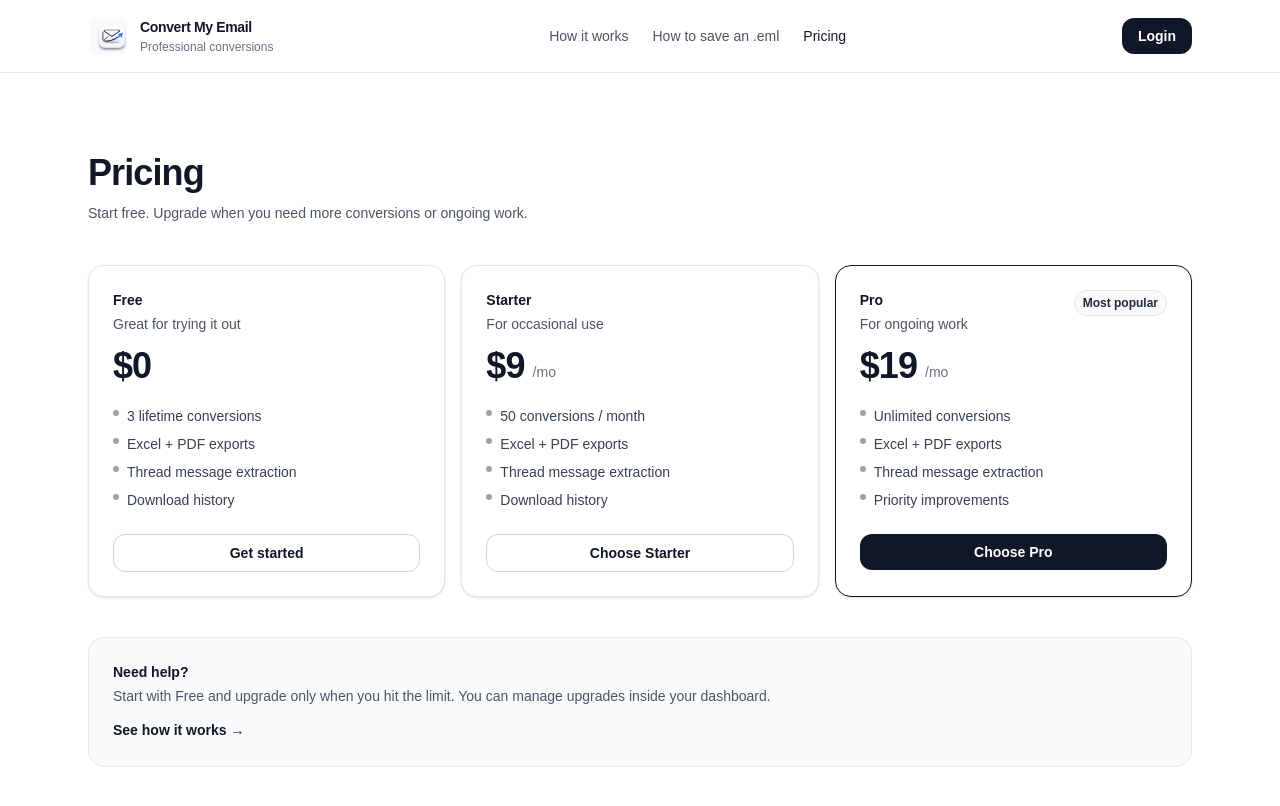
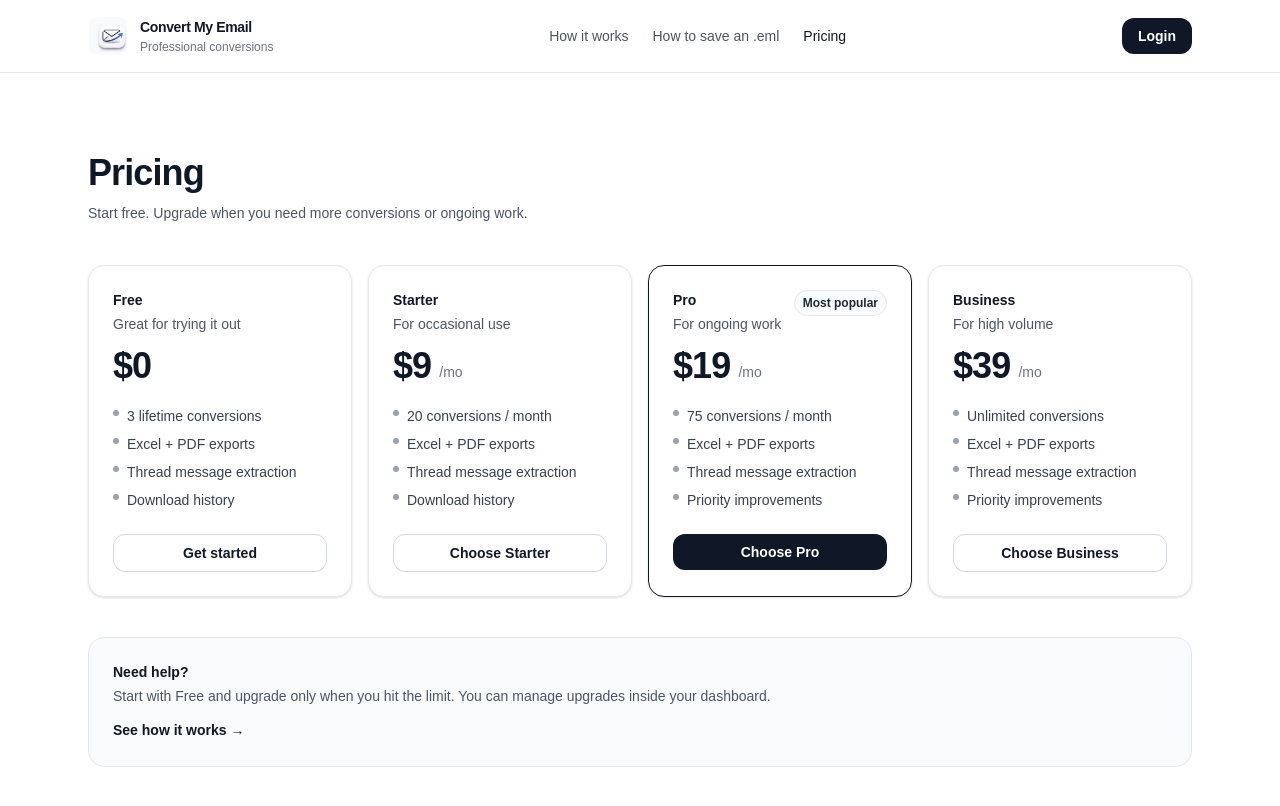
Before and after one commit to convertmyemail/convertmyemail-app, a Next.js app: page /pricing in a window 1280 px wide. Built offline with nearby package versions, Linux system fonts and the light colour scheme.

Commit message:
Stripe checkout route update + env var alignment + business tier support

```diff
--- a/app/api/stripe/checkout/route.ts
+++ b/app/api/stripe/checkout/route.ts
@@ -13,19 +13,35 @@ function siteUrl() {
   return process.env.NEXT_PUBLIC_SITE_URL || "http://localhost:3000";
 }
 
+type PriceKey = "starter" | "pro" | "business";
+
+const PRICE_ID_BY_KEY: Record<PriceKey, string> = {
+  starter: process.env.STRIPE_STARTER_PRICE_ID!,
+  pro: process.env.STRIPE_PRO_PRICE_ID!,
+  business: process.env.STRIPE_BUSINESS_PRICE_ID!,
+};
+
 export async function POST(req: Request) {
   try {
-    const { priceKey } = (await req.json()) as { priceKey: "starter" | "pro" };
+    const { priceKey } = (await req.json()) as { priceKey: PriceKey };
 
-    const priceId =
-      priceKey === "starter"
-        ? process.env.STRIPE_PRICE_STARTER
-        : process.env.STRIPE_PRICE_PRO;
+    if (!priceKey || !(priceKey in PRICE_ID_BY_KEY)) {
+      return NextResponse.json({ error: "Invalid priceKey" }, { status: 400 });
+    }
 
-    if (!priceId) return NextResponse.json({ error: "Missing price id" }, { status: 500 });
+    const priceId = PRICE_ID_BY_KEY[priceKey];
+    if (!priceId) {
+      return NextResponse.json(
+        { error: `Missing price id for ${priceKey}` },
+        { status: 500 }
+      );
+    }
 
-    const cookieStore = await Promise.resolve(cookies() as any);
-    const supabase = createSupabaseServerClient(cookieStore);
+    // Bind cookies to request context (and support cookie-based auth)
+    await cookies();
+
+    // ✅ Your helper returns a Promise and takes 0 args in this codebase
+    const supabase = await createSupabaseServerClient();
 
     const { data: authData, error: authErr } = await supabase.auth.getUser();
     if (authErr || !authData?.user) {
@@ -34,14 +50,19 @@ export async function POST(req: Request) {
 
     const user = authData.user;
 
-    const { data: subRow } = await supabase
+    const { data: subRow, error: subErr } = await supabase
       .from("subscriptions")
       .select("stripe_customer_id")
       .eq("user_id", user.id)
       .maybeSingle();
 
+    if (subErr) {
+      return NextResponse.json({ error: subErr.message }, { status: 500 });
+    }
+
     const session = await stripe.checkout.sessions.create({
       mode: "subscription",
+      payment_method_types: ["card"],
       line_items: [{ price: priceId, quantity: 1 }],
       ...(subRow?.stripe_customer_id ? { customer: subRow.stripe_customer_id } : {}),
       customer_email: subRow?.stripe_customer_id ? undefined : user.email ?? undefined,
@@ -52,6 +73,7 @@ export async function POST(req: Request) {
 
     return NextResponse.json({ url: session.url });
   } catch (e: any) {
+    console.error("[api/stripe/checkout] error:", e);
     return NextResponse.json({ error: e?.message ?? "Stripe error" }, { status: 500 });
   }
 }
--- a/app/components/PricingSection.tsx
+++ b/app/components/PricingSection.tsx
@@ -1,30 +1,39 @@
 import Link from "next/link";
 
 export default function PricingSection({ loginHref }: { loginHref: string }) {
+  const starterRaw = process.env.NEXT_PUBLIC_STARTER_PRICE_DISPLAY || "9";
+  const proRaw = process.env.NEXT_PUBLIC_PRO_PRICE_DISPLAY || "19";
+  const businessRaw = process.env.NEXT_PUBLIC_BUSINESS_PRICE_DISPLAY || "39";
+
+  const starterPrice = starterRaw.startsWith("$") ? starterRaw : `$${starterRaw}`;
+  const proPrice = proRaw.startsWith("$") ? proRaw : `$${proRaw}`;
+  const businessPrice = businessRaw.startsWith("$") ? businessRaw : `$${businessRaw}`;
+
+  const withPlan = (plan: string) =>
+    `${loginHref}${loginHref.includes("?") ? "&" : "?"}plan=${encodeURIComponent(plan)}`;
+
   return (
     <section className="mx-auto max-w-6xl px-6 py-16" id="pricing">
       <div className="flex flex-col items-start justify-between gap-6 md:flex-row md:items-end">
         <div>
           <h2 className="text-2xl font-semibold tracking-tight">Pricing</h2>
           <p className="mt-2 max-w-2xl text-sm leading-6 text-gray-600">
-            Start free. Upgrade when you need more conversions and longer history.
+            Start free. Upgrade when you need more conversions.
           </p>
         </div>
 
-        <div className="text-xs text-gray-500">
-          Monthly plans • Cancel anytime
-        </div>
+        <div className="text-xs text-gray-500">Monthly plans • Cancel anytime</div>
       </div>
 
-      <div className="mt-8 grid gap-4 md:grid-cols-3">
+      <div className="mt-8 grid gap-4 md:grid-cols-4">
         {/* Free */}
         <PlanCard
           name="Free"
           price="$0"
-          period="/mo"
-          description="Try Convert My Email with a small free allowance."
+          period=""
+          description="Try ConvertMyEmail with a small free allowance."
           features={[
-            "3 conversions total (free)",
+            "3 lifetime conversions",
             "Excel + PDF exports",
             "Thread splitting included",
             "Basic history",
@@ -36,23 +45,23 @@ export default function PricingSection({ loginHref }: { loginHref: string }) {
           }}
         />
 
-        {/* Starter (Most Popular) */}
+        {/* Starter */}
         <PlanCard
           name="Starter"
-          price="$9"
+          price={starterPrice}
           period="/mo"
-          description="Best for professionals who convert regularly."
-          badge="Most Popular"
+          description="For occasional use."
+          badge="Popular"
           emphasized
           features={[
-            "100 conversions / month",
+            "20 conversions / month",
             "Excel + PDF + CSV exports",
-            "Conversion history: 30 days",
-            "Priority processing",
+            "Conversion history",
+            "Priority improvements",
           ]}
           cta={{
-            label: "Upgrade to Starter",
-            href: `${loginHref}${loginHref.includes("?") ? "&" : "?"}plan=starter`,
+            label: "Choose Starter",
+            href: withPlan("starter"),
             variant: "primary",
           }}
         />
@@ -60,26 +69,45 @@ export default function PricingSection({ loginHref }: { loginHref: string }) {
         {/* Pro */}
         <PlanCard
           name="Pro"
-          price="$19"
+          price={proPrice}
           period="/mo"
-          description="For heavy usage and longer retention."
+          description="For ongoing work."
           features={[
-            "500 conversions / month",
+            "75 conversions / month",
             "Excel + PDF + CSV exports",
-            "Conversion history: 1 year",
-            "Priority support",
+            "Conversion history",
+            "Priority improvements",
           ]}
           cta={{
-            label: "Upgrade to Pro",
-            href: `${loginHref}${loginHref.includes("?") ? "&" : "?"}plan=pro`,
+            label: "Choose Pro",
+            href: withPlan("pro"),
+            variant: "secondary",
+          }}
+        />
+
+        {/* Business */}
+        <PlanCard
+          name="Business"
+          price={businessPrice}
+          period="/mo"
+          description="For high volume."
+          features={[
+            "Unlimited conversions",
+            "Excel + PDF + CSV exports",
+            "Conversion history",
+            "Priority improvements",
+          ]}
+          cta={{
+            label: "Choose Business",
+            href: withPlan("business"),
             variant: "secondary",
           }}
         />
       </div>
 
       <div className="mt-8 rounded-2xl border border-gray-200 bg-gray-50 p-6 text-sm text-gray-700">
-        <span className="font-semibold text-gray-900">Note:</span> You can upgrade any time.
-        We’ll wire these buttons to Stripe Checkout next.
+        <span className="font-semibold text-gray-900">Note:</span> You can upgrade any time from
+        your dashboard.
       </div>
     </section>
   );
@@ -122,7 +150,7 @@ function PlanCard({
           <div className="text-sm font-semibold text-gray-900">{name}</div>
           <div className="mt-2 flex items-baseline gap-1">
             <div className="text-3xl font-semibold tracking-tight">{price}</div>
-            <div className="text-sm text-gray-500">{period}</div>
+            {period ? <div className="text-sm text-gray-500">{period}</div> : null}
           </div>
         </div>
       </div>
--- a/app/pricing/page.tsx
+++ b/app/pricing/page.tsx
@@ -4,13 +4,7 @@ import SiteHeader from "@/app/components/siteheader";
 
 type SP = { next?: string };
 
-function Price({
-  amount,
-  period = "/mo",
-}: {
-  amount: string;
-  period?: string;
-}) {
+function Price({ amount, period = "/mo" }: { amount: string; period?: string }) {
   return (
     <div className="mt-3 flex items-end gap-2">
       <div className="text-4xl font-semibold tracking-tight">{amount}</div>
@@ -97,12 +91,15 @@ export default async function PricingPage({
   const next = sp?.next ? encodeURIComponent(sp.next) : "";
   const loginHref = next ? `/login?next=${next}` : "/login";
 
-  // You can control display text via envs (optional).
-  // If you already know the exact amounts, set these in Vercel env:
-  // NEXT_PUBLIC_STARTER_PRICE_DISPLAY="$9"
-  // NEXT_PUBLIC_PRO_PRICE_DISPLAY="$19"
-  const starterPrice = process.env.NEXT_PUBLIC_STARTER_PRICE_DISPLAY || "$9";
-  const proPrice = process.env.NEXT_PUBLIC_PRO_PRICE_DISPLAY || "$19";
+  // Display prices (frontend only)
+  // Prefer numeric envs; fall back to "$9" style strings.
+  const starterRaw = process.env.NEXT_PUBLIC_STARTER_PRICE_DISPLAY || "9";
+  const proRaw = process.env.NEXT_PUBLIC_PRO_PRICE_DISPLAY || "19";
+  const businessRaw = process.env.NEXT_PUBLIC_BUSINESS_PRICE_DISPLAY || "39";
+
+  const starterPrice = starterRaw.startsWith("$") ? starterRaw : `$${starterRaw}`;
+  const proPrice = proRaw.startsWith("$") ? proRaw : `$${proRaw}`;
+  const businessPrice = businessRaw.startsWith("$") ? businessRaw : `$${businessRaw}`;
 
   return (
     <main className="min-h-screen bg-white text-gray-900">
@@ -114,7 +111,7 @@ export default async function PricingPage({
           Start free. Upgrade when you need more conversions or ongoing work.
         </p>
 
-        <div className="mt-10 grid gap-4 md:grid-cols-3">
+        <div className="mt-10 grid gap-4 md:grid-cols-4">
           <TierCard
             name="Free"
             tagline="Great for trying it out"
@@ -136,7 +133,7 @@ export default async function PricingPage({
             price={starterPrice}
             period="/mo"
             bullets={[
-              "50 conversions / month",
+              "20 conversions / month",
               "Excel + PDF exports",
               "Thread message extraction",
               "Download history",
@@ -151,7 +148,7 @@ export default async function PricingPage({
             price={proPrice}
             period="/mo"
             bullets={[
-              "Unlimited conversions",
+              "75 conversions / month",
               "Excel + PDF exports",
               "Thread message extraction",
               "Priority improvements",
@@ -160,6 +157,21 @@ export default async function PricingPage({
             ctaLabel="Choose Pro"
             featured
             badge="Most popular"
+          />
+
+          <TierCard
+            name="Business"
+            tagline="For high volume"
+            price={businessPrice}
+            period="/mo"
+            bullets={[
+              "Unlimited conversions",
+              "Excel + PDF exports",
+              "Thread message extraction",
+              "Priority improvements",
+            ]}
+            ctaHref="/app?plan=business"
+            ctaLabel="Choose Business"
           />
         </div>
 
```
Also changed, not shown: app/api/create-checkout-session/route.ts (+36 -17 lines).
